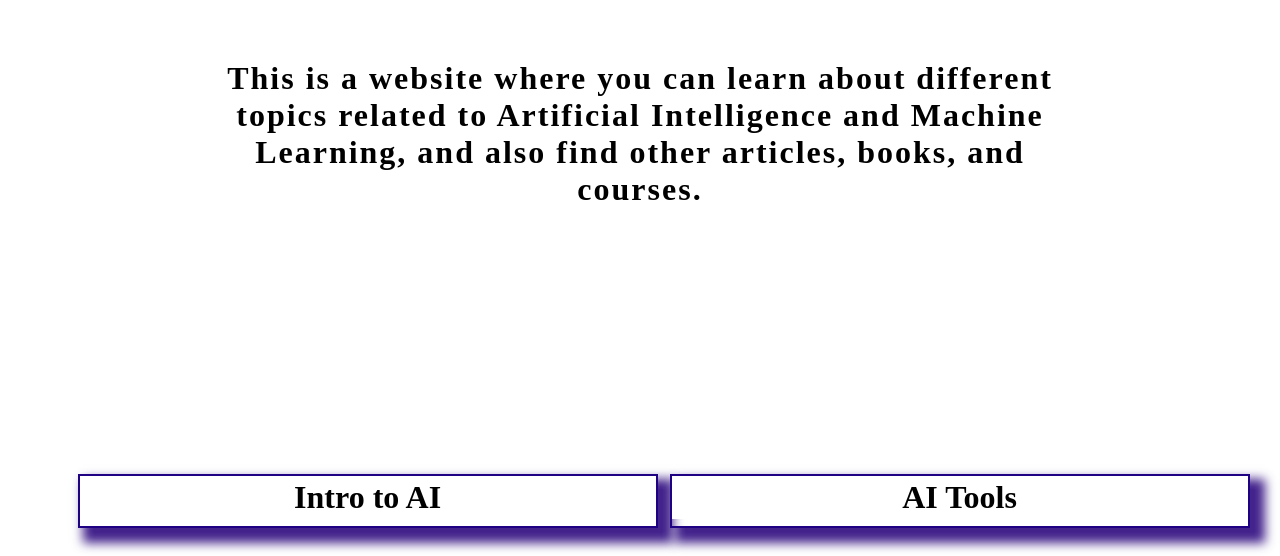
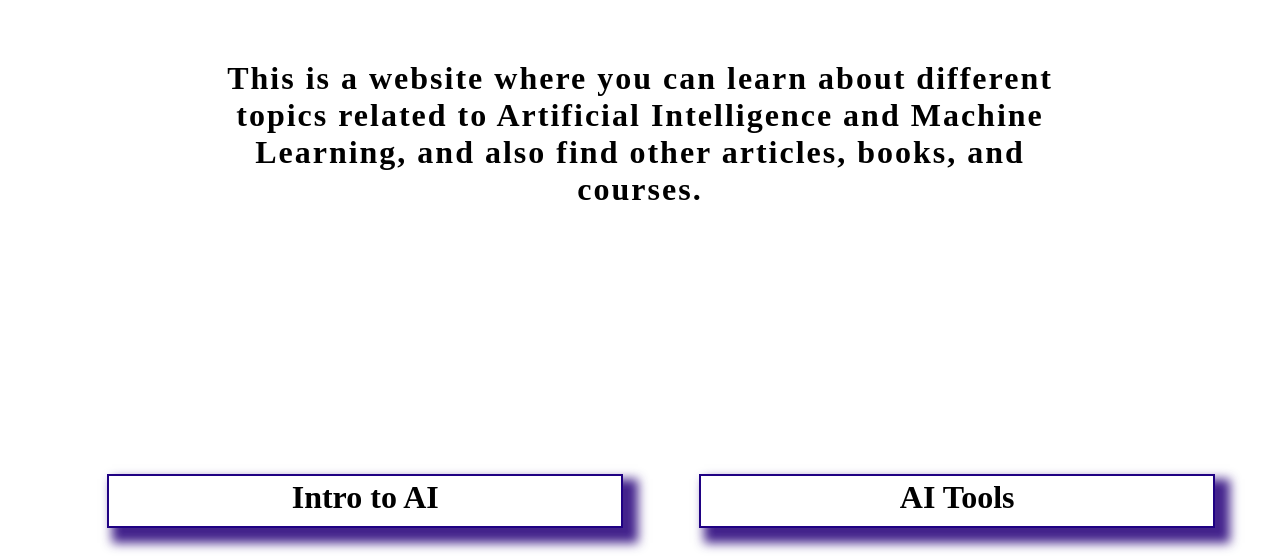
Before and after one commit to navyastuti/assignment6, a plain HTML site: page index.html in a window 1280 px wide. Shown: the part 226-782 px from the top of the page. Drawn offline with Linux system fonts and the light colour scheme.

Commit message:
Update style.css

```diff
--- a/css/style.css
+++ b/css/style.css
@@ -83,7 +83,6 @@ nav ul li {
   margin: 1em;
 }
 .main-container {
-  max-width: 1440px;
   padding: 2em 3em;
   box-shadow: 10px 10px 5px #888888;
   overflow: auto;
@@ -106,8 +105,7 @@ main article img.hero {
   justify-content: space-between;
 }
 .blockGroup div {
-  width: 45%;
-
+  width: 40%;
   margin: 0 auto;
 }
 .blockGroup div img {
```
